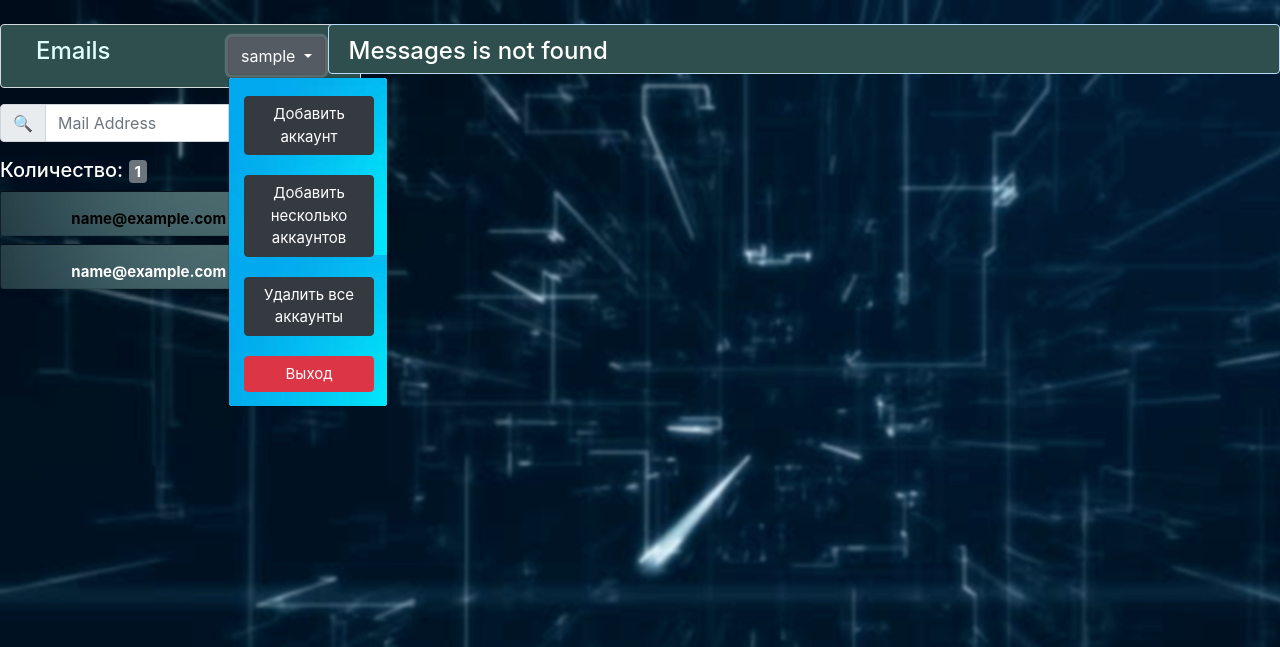
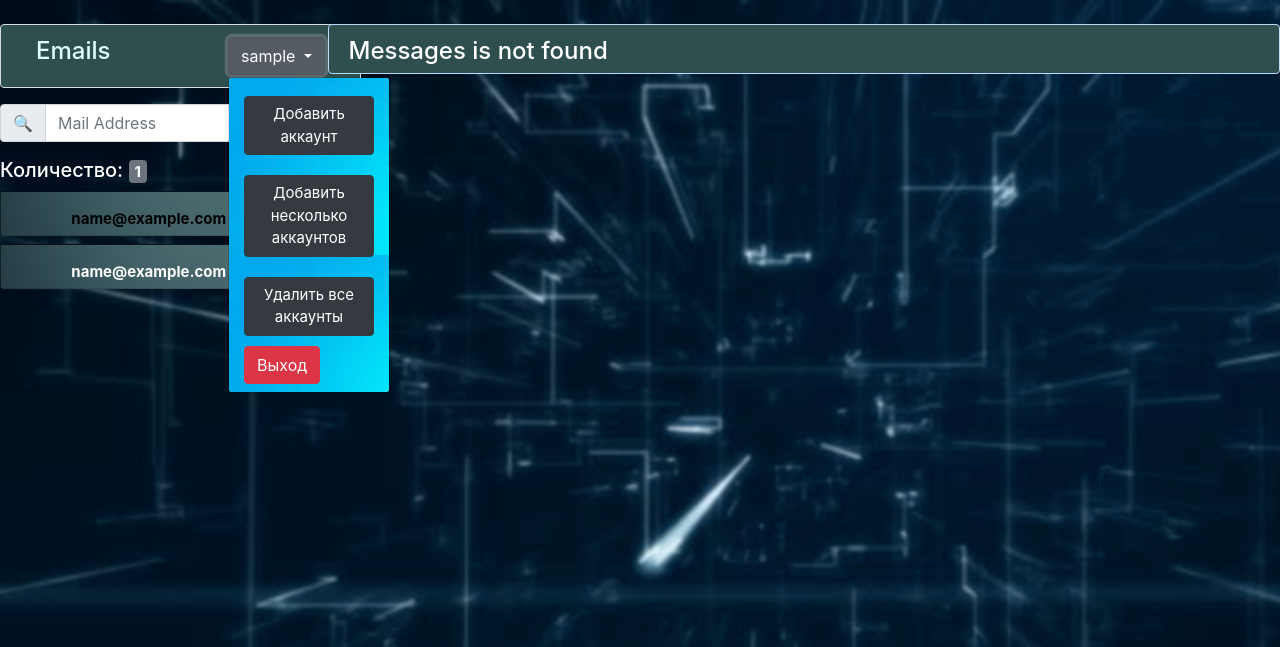
Before and after one commit to FuckMail/FuckMail, a Django app: template FuckMail/FuckMail_App/templates/index.html in a window 1280 px wide, after a click that opens the changed part. Shown: the top 647 px of the page. Run offline with Django 3.2, Linux system fonts and the light colour scheme; the template is opened without the code that fills it: most values are stand-ins (such as "Sample title", 1, 10 or a date in 2020); parts of the project's set-up code (start-up, migrations or seed data) failed here and were passed over; some libraries are stand-ins or nearby versions.

Commit message:
many changes

```diff
--- a/FuckMail/FuckMail_App/static/css/main.css
+++ b/FuckMail/FuckMail_App/static/css/main.css
@@ -2,6 +2,10 @@ body{
     background-image: url(../images/background.png);
     overflow-x: hidden;
     overflow-y: hidden;
+}
+
+h5, legend{
+    color: white;
 }
 
 #main-row{
@@ -9,7 +13,7 @@ body{
 }
 
 .accordion{
-    max-height:617px;
+    max-height:568px;
 }
 
 .list-group{
@@ -71,6 +75,11 @@ input[name="have_mail"]{
     color: #E0FFFF;
 }
 
+.container-xl{
+    background-image: url(../images/background.png);
+    height: 750px;
+}
+
 .container{
     width: 350px;
 }
@@ -115,12 +124,6 @@ a.foo:link{
     font-size: 15px;
 }
 
-.btn-danger{
-    width: 130px;
-    margin: 10px auto;
-    font-size: 15px;
-}
-
 #del-mail{
     width: 34px;
     height: 19px;
@@ -129,8 +132,6 @@ a.foo:link{
 
 /*main actions*/
 .dropdown-menu{
-    width: 50px;
-    height: 330px;
     background-image: url(../images/_message_button_back.jpg);
 }
 
```
